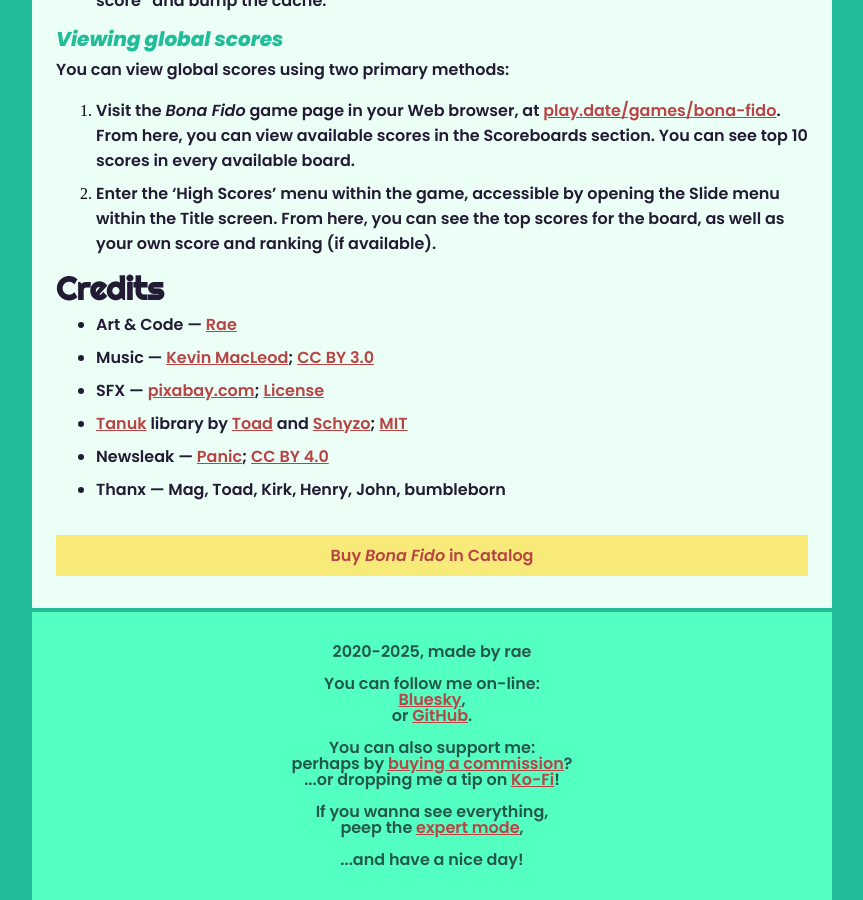
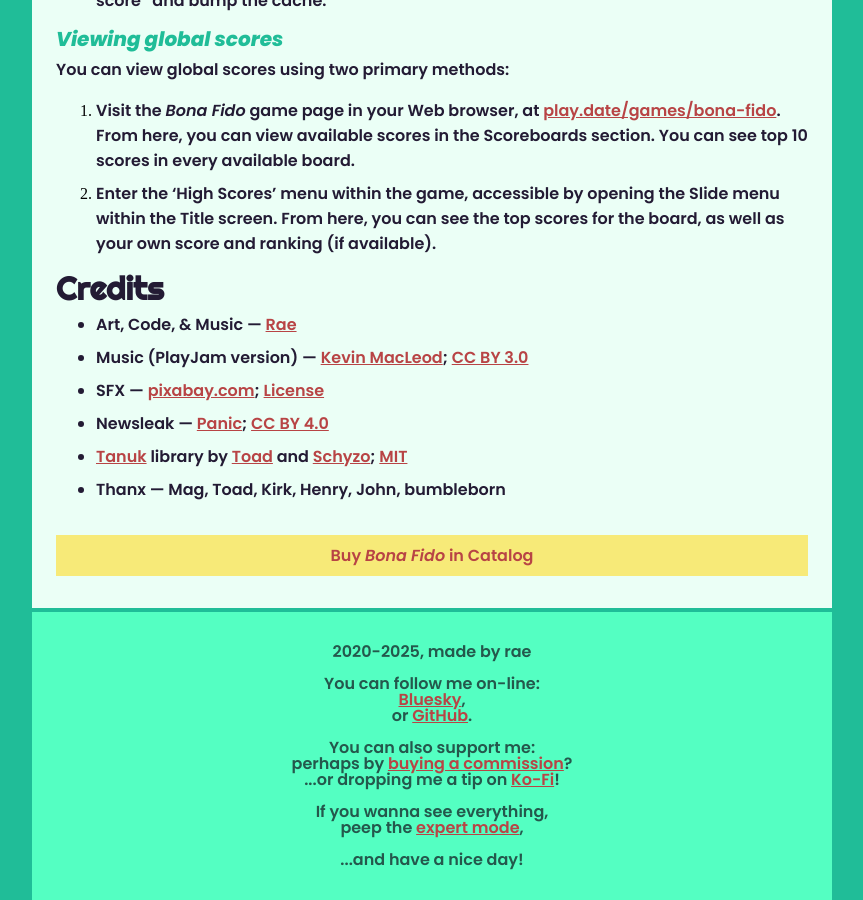
Before and after one commit to raewtf/raewtf.github.io, a Jekyll site: the page built from _posts/2024-10-13-bona-fido-manual.md, in a window 1280 px wide and 900 px high, scrolled down 1872 px. Shown: the whole window, without its empty margins (208-1071 px from the left). Built offline with Jekyll 4.4.1, drawn with Linux system fonts in a browser that asks for light colours.

Commit message:
quick bona bump

```diff
--- a/_posts/2024-10-13-bona-fido-manual.md
+++ b/_posts/2024-10-13-bona-fido-manual.md
@@ -61,11 +61,11 @@
 
 # Credits
 
-- Art & Code — [Rae](https://rae.wtf)
-- Music — [Kevin MacLeod](https://incompetech.com/); [CC BY 3.0](https://creativecommons.org/licenses/by/3.0/)
+- Art, Code, & Music — [Rae](https://rae.wtf)
+- Music (PlayJam version) — [Kevin MacLeod](https://incompetech.com/); [CC BY 3.0](https://creativecommons.org/licenses/by/3.0/)
 - SFX — [pixabay.com](https://pixabay.com/); [License](https://pixabay.com/service/terms/)
+- Newsleak — [Panic](https://panic.com); [CC BY 4.0](https://creativecommons.org/licenses/by/4.0/)
 - [Tanuk](https://github.com/Schyzophrenic/Tanuk_CodeSequence) library by [Toad](https://toadleyundercontrol.itch.io/) and [Schyzo](https://twitter.com/Schyzo99); [MIT](https://github.com/Schyzophrenic/Tanuk_CodeSequence/blob/main/LICENSE)
-- Newsleak — [Panic](https://panic.com); [CC BY 4.0](https://creativecommons.org/licenses/by/4.0/)
 - Thanx — Mag, Toad, Kirk, Henry, John, bumbleborn
 
 <br>
```
Also changed, not shown: _posts/2024-10-13-bona-fido-changelog.md (+1 -1 lines), 2 other files.
